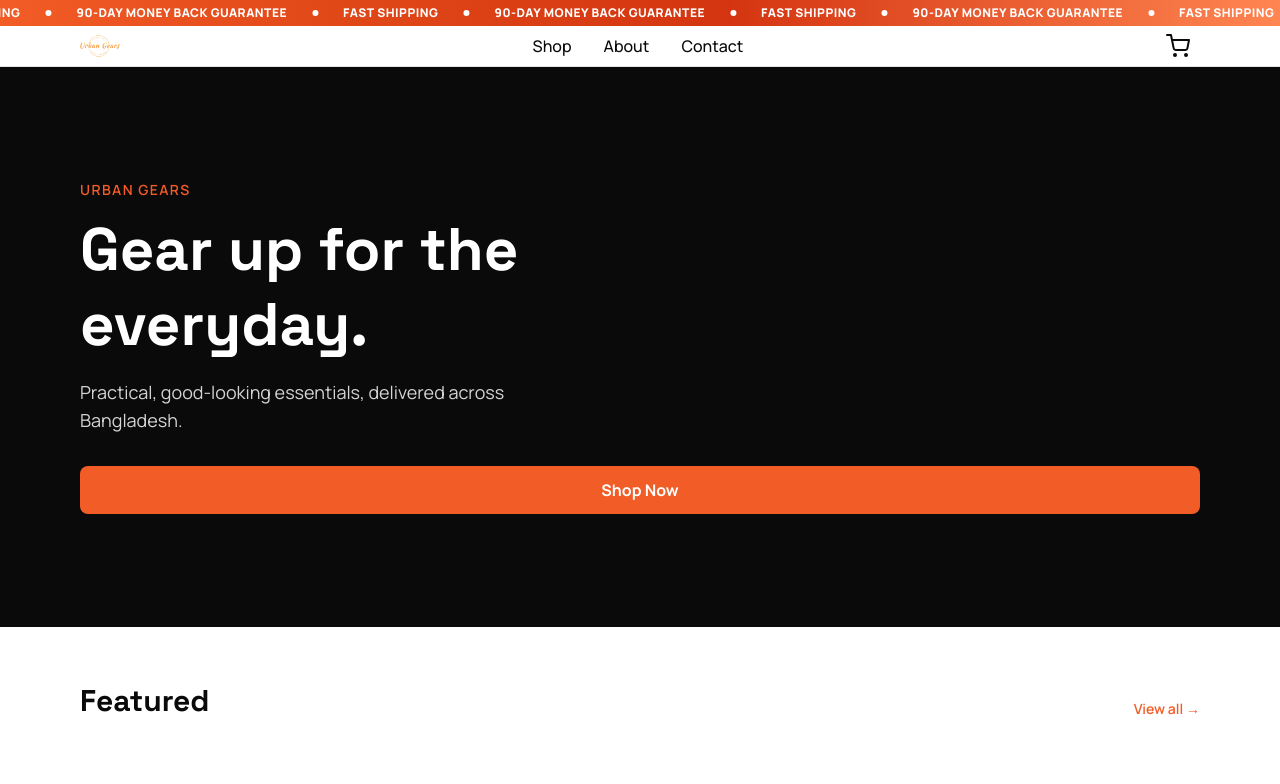
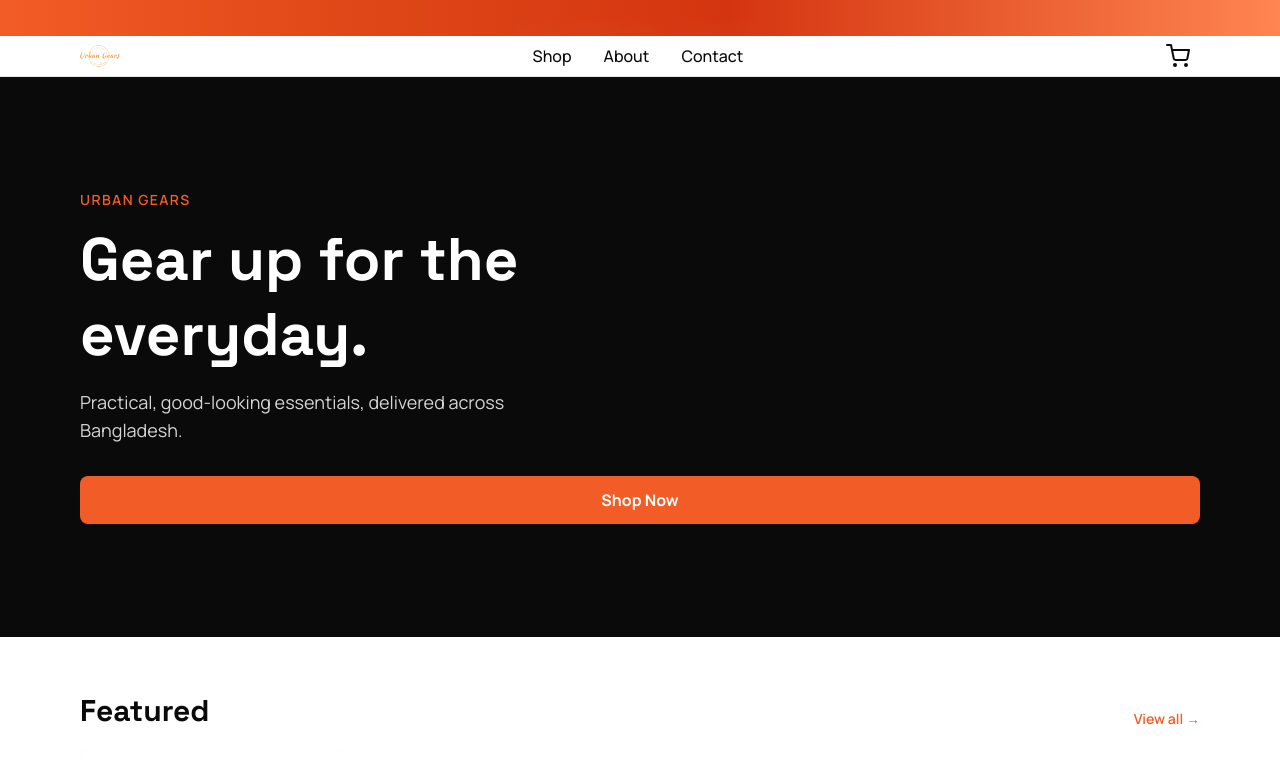
Before and after one commit to Tahsin2843/urban-gears, a Next.js app: page / in a window 1280 px wide. Shown: the top 784 px of the page. Built offline with nearby package versions, Linux system fonts and the light colour scheme.

Commit message:
announcement bar fixed

```diff
--- a/src/app/globals.css
+++ b/src/app/globals.css
@@ -17,20 +17,3 @@
     #ff8552
   );
 }
-
-.marquee-group {
-  animation: marquee 35s linear infinite;
-}
-
-@keyframes marquee {
-  to {
-    transform: translateX(calc(-100% - 25px));
-  }
-}
-
-/* Respect users who turn off motion */
-@media (prefers-reduced-motion: reduce) {
-  .marquee-group {
-    animation: none;
-  }
-}
--- a/src/components/layout/AnnouncementBar.tsx
+++ b/src/components/layout/AnnouncementBar.tsx
@@ -1,31 +1,86 @@
-const messages = ["90-DAY MONEY BACK GUARANTEE", "FAST SHIPPING"];
+"use client";
 
-function Group({ hidden = false }: { hidden?: boolean }) {
-  // Repeat the messages so one group is always wider than a phone screen
-  const items = Array.from({ length: 5 }).flatMap(() => messages);
+import { useRef } from "react";
+import gsap from "gsap";
+import { useGSAP } from "@gsap/react";
+
+gsap.registerPlugin(useGSAP);
+
+const messages = [
+  "30-DAY MONEY BACK GUARANTEE",
+  "FAST SHIPPING",
+  "CASH ON DELIVERY",
+];
+
+export default function AnnouncementBar() {
+  const root = useRef<HTMLDivElement>(null);
+
+  useGSAP(
+    () => {
+      const mm = gsap.matchMedia();
+
+      mm.add("(prefers-reduced-motion: no-preference)", () => {
+        const items = gsap.utils.toArray<HTMLElement>(".msg");
+        const tl = gsap.timeline({ repeat: -1 });
+
+        items.forEach((item) => {
+          tl.fromTo(
+            item,
+            {
+              y: 14,
+              filter: "blur(8px)",
+              autoAlpha: 0,
+            },
+            {
+              y: 0,
+              filter: "blur(0px)",
+              autoAlpha: 1,
+              duration: 0.65,
+              ease: "power3.out",
+            }
+          ).to(item, {
+            y: -14,
+            filter: "blur(8px)",
+            autoAlpha: 0,
+            duration: 0.5,
+            ease: "power3.in",
+            delay: 2,
+          });
+        });
+
+        const el = root.current;
+        if (!el) return;
+
+        const pause = () => tl.pause();
+        const play = () => tl.play();
+
+        el.addEventListener("mouseenter", pause);
+        el.addEventListener("mouseleave", play);
+
+        return () => {
+          el.removeEventListener("mouseenter", pause);
+          el.removeEventListener("mouseleave", play);
+        };
+      });
+
+      return () => mm.revert();
+    },
+    { scope: root }
+  );
 
   return (
     <div
-      aria-hidden={hidden}
-      className="marquee-group flex min-w-full shrink-0 items-center justify-around gap-[25px]"
+      ref={root}
+      className="announcement-bg relative h-[36px] select-none overflow-hidden"
     >
-      {items.map((text, i) => (
-        <div key={i} className="flex shrink-0 items-center gap-[25px]">
-          <p className="whitespace-nowrap text-xs font-extrabold tracking-[0.5px] text-white">
-            {text}
-          </p>
-          <span className="h-1.5 w-1.5 rounded-full bg-white" />
-        </div>
+      {messages.map((text) => (
+        <p
+          key={text}
+          className="msg absolute inset-0 flex items-center justify-center whitespace-nowrap text-xs font-extrabold tracking-[2px] text-white opacity-0"
+        >
+          {text}
+        </p>
       ))}
     </div>
   );
 }
-
-export default function AnnouncementBar() {
-  return (
-    <div className="announcement-bg flex select-none gap-[25px] overflow-hidden py-[5px]">
-      <Group />
-      <Group hidden />
-    </div>
-  );
-}
```
